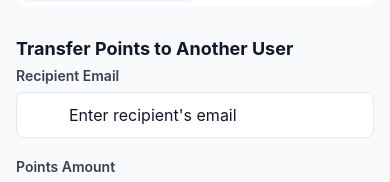
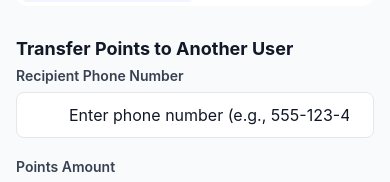
Before and after one commit to Leviathan9494/vapeverse-native, a React Native app: screen /Points in a window 390 px wide. Shown: the part 317-499 px from the top of the page. Built offline with nearby package versions, Linux system fonts and the light colour scheme; some icons are missing.

Commit message:
Update points transfer to use phone numbers instead of email

```diff
--- a/src/screens/PointsTransferScreen.tsx
+++ b/src/screens/PointsTransferScreen.tsx
@@ -12,14 +12,14 @@ import { Send, Gift, User, ArrowRight } from 'lucide-react-native';
 
 export default function PointsTransferScreen() {
   const [activeTab, setActiveTab] = useState<'transfer' | 'donate'>('transfer');
-  const [recipientEmail, setRecipientEmail] = useState('');
+  const [recipientPhone, setRecipientPhone] = useState('');
   const [points, setPoints] = useState('');
   const [message, setMessage] = useState('');
 
   const userPoints = 850; // This would come from your API
 
   const handleTransfer = () => {
-    if (!recipientEmail || !points) {
+    if (!recipientPhone || !points) {
       Alert.alert('Error', 'Please fill in all required fields');
       return;
     }
@@ -37,7 +37,7 @@ export default function PointsTransferScreen() {
 
     Alert.alert(
       'Confirm Transfer',
-      `Transfer ${pointsNum} points to ${recipientEmail}?`,
+      `Transfer ${pointsNum} points to ${recipientPhone}?`,
       [
         { text: 'Cancel', style: 'cancel' },
         {
@@ -45,7 +45,7 @@ export default function PointsTransferScreen() {
           onPress: () => {
             // API call would go here
             Alert.alert('Success', 'Points transferred successfully!');
-            setRecipientEmail('');
+            setRecipientPhone('');
             setPoints('');
             setMessage('');
           },
@@ -129,15 +129,15 @@ export default function PointsTransferScreen() {
             <Text style={styles.sectionTitle}>Transfer Points to Another User</Text>
 
             <View style={styles.inputGroup}>
-              <Text style={styles.label}>Recipient Email</Text>
+              <Text style={styles.label}>Recipient Phone Number</Text>
               <View style={styles.inputContainer}>
                 <User color="#9ca3af" size={20} />
                 <TextInput
                   style={styles.input}
-                  placeholder="Enter recipient's email"
-                  value={recipientEmail}
-                  onChangeText={setRecipientEmail}
-                  keyboardType="email-address"
+                  placeholder="Enter phone number (e.g., 555-123-4567)"
+                  value={recipientPhone}
+                  onChangeText={setRecipientPhone}
+                  keyboardType="phone-pad"
                   autoCapitalize="none"
                 />
               </View>
@@ -236,8 +236,8 @@ export default function PointsTransferScreen() {
       <View style={styles.recentSection}>
         <Text style={styles.sectionTitle}>Recent Transactions</Text>
         {[
-          { type: 'sent', to: 'user@example.com', amount: 50, date: '2 days ago' },
-          { type: 'received', from: 'friend@example.com', amount: 100, date: '5 days ago' },
+          { type: 'sent', to: '555-123-4567', amount: 50, date: '2 days ago' },
+          { type: 'received', from: '555-987-6543', amount: 100, date: '5 days ago' },
           { type: 'donated', amount: 25, date: '1 week ago' },
         ].map((transaction, index) => (
           <View key={index} style={styles.transactionCard}>
```
